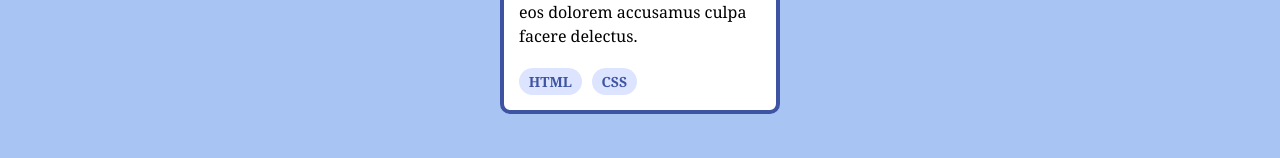
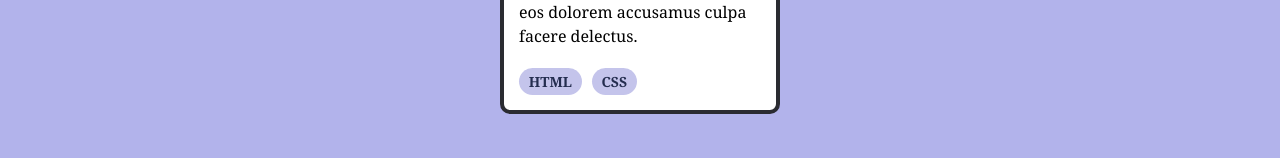
Before and after one commit to PaylemanC/frontendmentor--Angular, an Angular app: page /home in a window 1280 px wide. Shown: the part 439-597 px from the top of the page. Built offline with nearby package versions, Linux system fonts and the light colour scheme.

Commit message:
Modify color palette

```diff
--- a/src/app/pages/home/home.component.scss
+++ b/src/app/pages/home/home.component.scss
@@ -9,7 +9,8 @@ app-module-card {
 main {
   @include flexbox(row, center, center, 40px);
   flex-wrap: wrap;
-  background-color: #a8c4f3;
+  // background-color: #a8c4f3;
+  background-color: $soft-purple;
   font-size: 1.6rem;
   padding: 48px 16px;
 }
--- a/src/app/shared/components/project-card/project-card.component.html
+++ b/src/app/shared/components/project-card/project-card.component.html
@@ -5,7 +5,7 @@
     </div>
     <div class="project-info">
       <div class="project-info__header">
-        <div class="project-info__title">Project Tittle</div>
+        <h2 class="project-info__title">Project Tittle</h2>
         <div class="project-info__arrow">
           <svg style="color: black;" xmlns="http://www.w3.org/2000/svg" width="2em" height="2em" color="black" stroke-linejoin="round" stroke-linecap="round" viewBox="0 0 24 24" stroke-width="2" fill="none" stroke="currentColor">
             <line y2="12" x2="19" y1="12" x1="5"></line>
--- a/src/app/shared/components/project-card/project-card.component.scss
+++ b/src/app/shared/components/project-card/project-card.component.scss
@@ -6,9 +6,9 @@
 }
 
 .project-card {
-  $border-color: #3e54a3;
-  $first-shadow: 10px 10px 0 #516ccd;
-  $second-shadow: 20px 20px 0 #6784eb;
+  $border-color: #2a2b31;
+  $first-shadow: 8px 8px 0 #70718f;
+  $second-shadow: 18px 18px 0 #2c2d41;
   width: 280px;
   transition: 0.15s all ease-in-out;
   border-radius: 10px;
@@ -22,9 +22,9 @@
     transform: translate(-20px, -20px);
     .project-info__arrow {
       transform: rotate(-45deg);
-      background-color: #dce4ff;
+      background-color: #c4c4eb;
       &:active {
-        background-color: #a8c4f3
+        background-color: $soft-purple;
       }
     }
   }
@@ -38,6 +38,7 @@
 }
 
 .project-info {
+
   padding-top: 20px;
   padding: 10px;
   @include flexbox(column, normal, normal, 20px);
@@ -68,8 +69,8 @@
   place-content: flex-start;
   li {
     list-style: none;
-    background: #dce4ff;
-    color: #3e54a3;
+    background: #c4c4eb;
+    color: #242d4f;
     font-weight: bold;
     padding: 0.3em 0.7em;
     border-radius: 15px;
```
